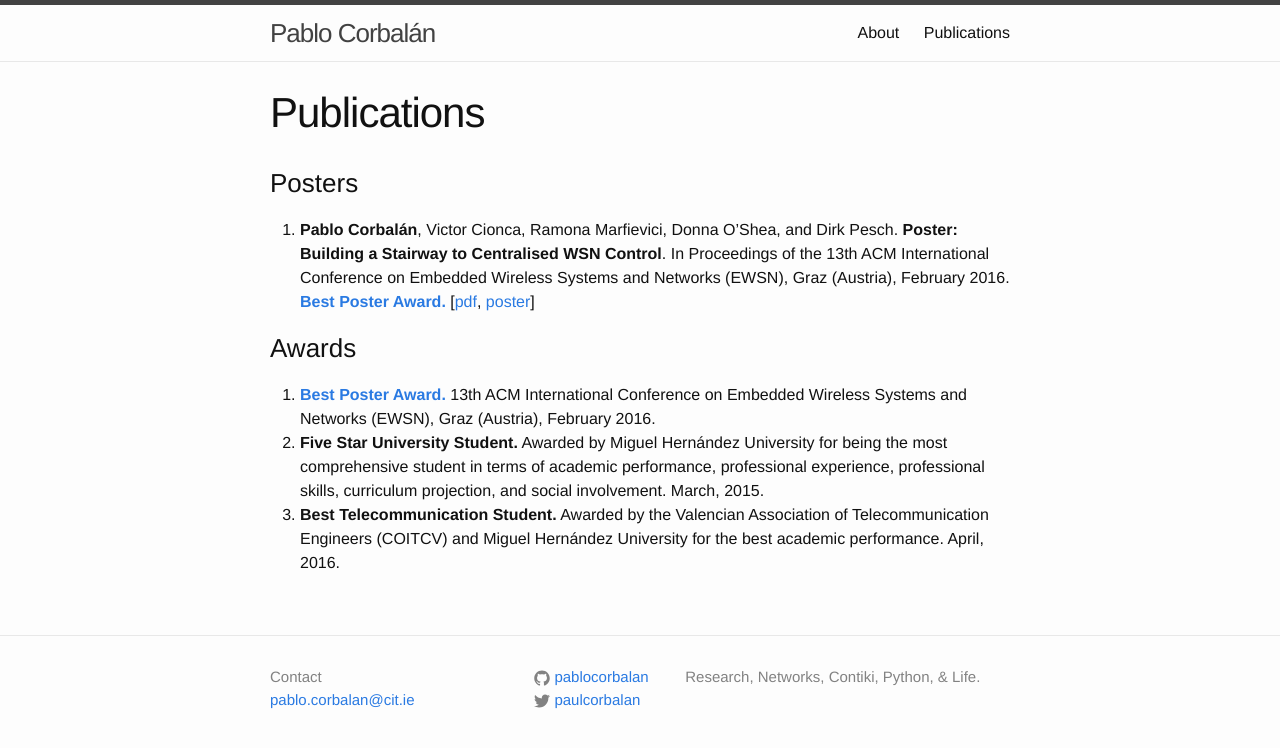
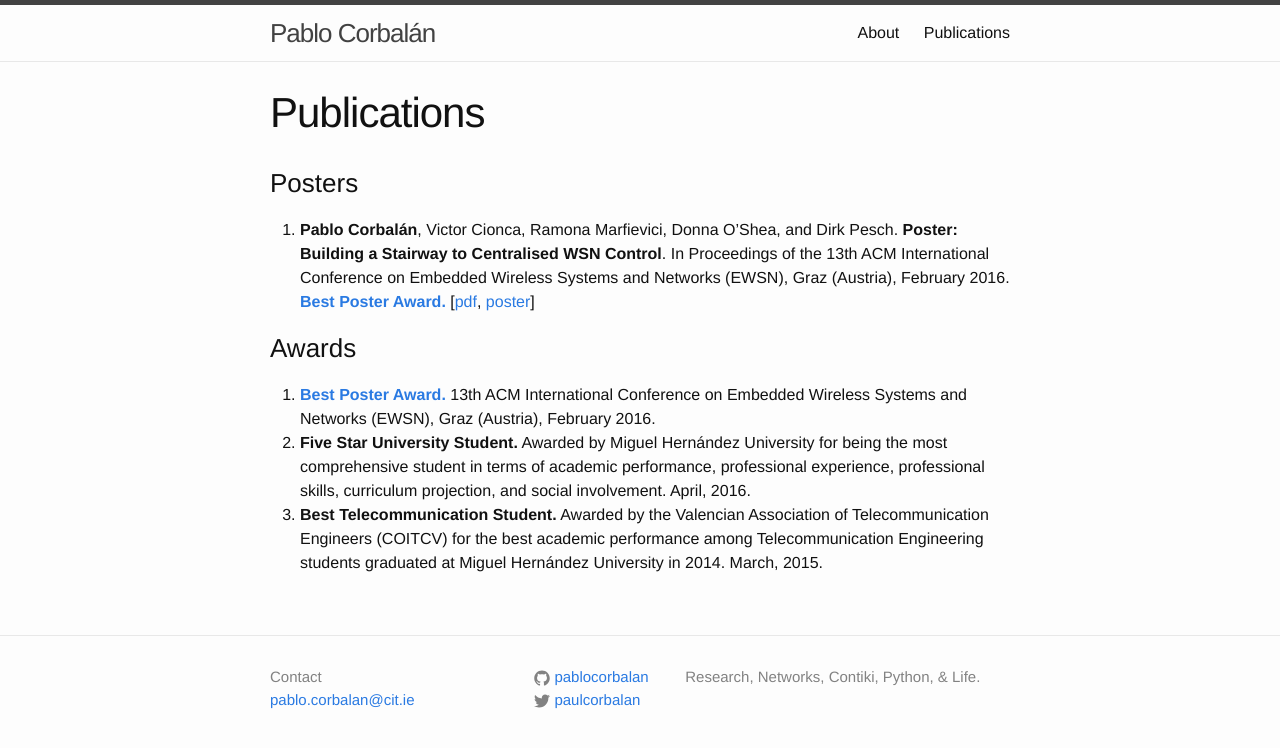
Before and after one commit to pablocorbalan/pablocorbalan.github.io, a Jekyll site: the page built from publications.md, in a window 1280 px wide. Shown: the top 748 px of the page. Built offline with Jekyll 4.4.1, drawn with Linux system fonts in a browser that asks for light colours.

Commit message:
Some small changes in awards

```diff
--- a/publications.md
+++ b/publications.md
@@ -10,5 +10,5 @@ permalink: /publications/
 
 ### Awards
 1. **[Best Poster Award.](http://www.iti.tugraz.at/EWSN2016/cms/index.php?id=36)** 13th ACM International Conference on Embedded Wireless Systems and Networks (EWSN), Graz (Austria), February 2016.
-2. **Five Star University Student.** Awarded by Miguel Hernández University for being the most comprehensive student in terms of academic performance, professional experience, professional skills, curriculum projection, and social involvement. March, 2015.
-3. **Best Telecommunication Student.** Awarded by the Valencian Association of Telecommunication Engineers (COITCV) and Miguel Hernández University for the best academic performance. April, 2016.
+2. **Five Star University Student.** Awarded by Miguel Hernández University for being the most comprehensive student in terms of academic performance, professional experience, professional skills, curriculum projection, and social involvement. April, 2016.
+3. **Best Telecommunication Student.** Awarded by the Valencian Association of Telecommunication Engineers (COITCV) for the best academic performance among Telecommunication Engineering students graduated at Miguel Hernández University in 2014. March, 2015.
```
